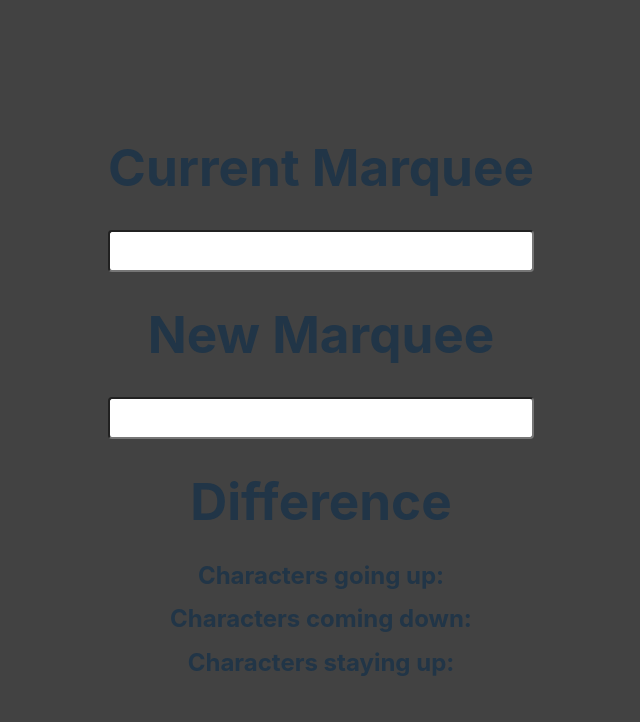
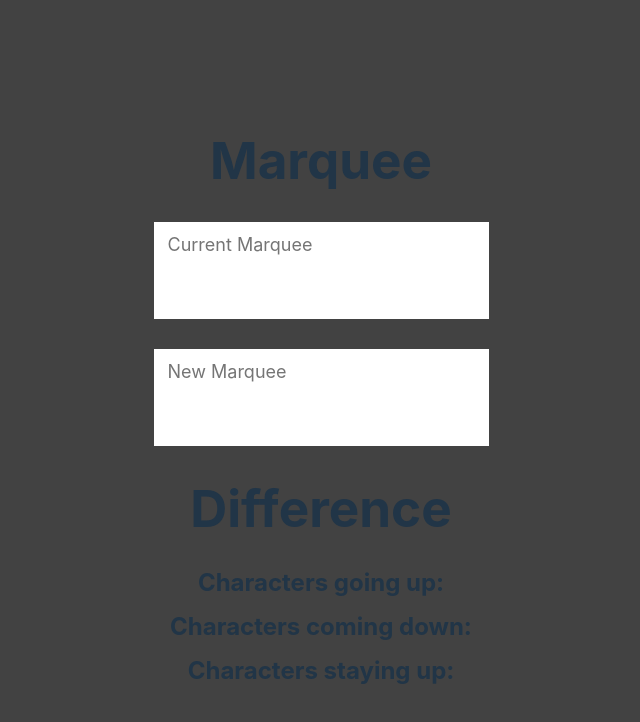
Before and after one commit to idelizer/marquee, a React (Vite) app: page / in a window 1280 px wide. Shown: the top 722 px of the page, without its empty margins (319-959 px from the left). Built offline with nearby package versions, Linux system fonts and the light colour scheme.

Commit message:
Change textarea size to accommodate approximate marquee size
Widen the body of the app to have a slightly larger text area. This
approximates the space available widest part of the marquee.

```diff
--- a/src/App.css
+++ b/src/App.css
@@ -3,6 +3,11 @@
   margin: 0 auto;
   padding: 2rem;
   text-align: center;
+  width: 335px;
+}
+
+#App {
+  width: 2000px;
 }
 
 body {
@@ -10,18 +15,21 @@ body {
 
 }
 
-input {
+textarea {
   width: 100%;
-  padding: 8px 13px;
-  margin: 8px;
+  padding: 12px 14px;
+  height: 97px;
   box-sizing: border-box;
-  border-radius: 4px;
   display: block;
-  margin : 0 auto;
+  border: none;
+  margin-bottom: 30px;
+  placeholder: "be nice!";
+  resize: none;
+  font-size: large;
+  font-family: Inter, Avenir, Helvetica, Arial, sans-serif;
 }
-input:focus {
-  background-color: red;
-  outline-color: green;
+textarea:focus {
+  outline-color: white;
 }
 
 h1 {
--- a/src/App.jsx
+++ b/src/App.jsx
@@ -7,7 +7,7 @@ function countChar(text) {
   // Ignore characters not included in marquee letters alphabet.
 
   const charCounter = {}
-  const alpha = "abcdefghijklmnopqrstuvwxyz0123456789.,:'&!/"
+  const alpha = "abcdefghijklmnopqrstuvwxyz0123456789.,:'&!/-"
 
   for (let char of alpha) {
     charCounter[char] = 0;
@@ -104,27 +104,37 @@ function App() {
 
   return (
     <div className="App">
-      <h1>Current Marquee</h1>
-      <input
+      <h1>Marquee</h1>
+
+      <div>
+        <textarea
         type="text1"
         value={text1}
+        placeholder="Current Marquee"
         onChange={(e)=>setText1(e.target.value)}
       />
-      {/* <AlphaDisplay counts={countChar(text1)} /> */}
+      </div>
 
-      <h1>New Marquee</h1>
-      <input
+      <div>
+        <textarea
         type="text2"
         value={text2}
+        placeholder="New Marquee"
         onChange={(e)=>setText2(e.target.value)}
-      />
-      {/* <AlphaDisplay counts={countChar(text2)} /> */}
+        />
+      </div>
 
       <h1>Difference</h1>
       <CounterRender dict={countDifference(text1, text2)} />
+
 
     </div>
   )
 };
 
+// TODO
+// custom fonts? check against size of text box and previous marquee
+// fix display of character counts
+// marquee graphic at top, animate
+
 export default App
```
